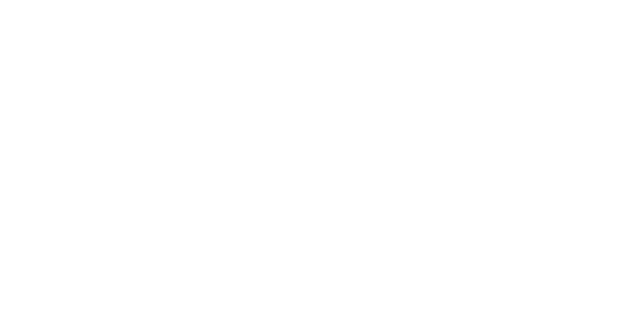
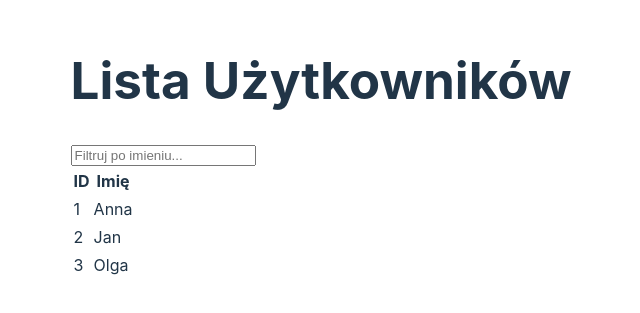
Before and after one commit to lukas-sikora/zadania-react, a React (Vite) app in the folder react-training/: page / in a window 1280 px wide. Shown: the part 251-564 px from the top of the page, without its empty margins (319-959 px from the left). Built offline with nearby package versions, Linux system fonts and the light colour scheme.

Commit message:
use-effect-task/2

```diff
--- a/react-training/src/App.jsx
+++ b/react-training/src/App.jsx
@@ -1,5 +1,11 @@
+import UsersTable from "./components/UserTable";
+
 const App = () => {
-  return <div></div>;
+  return (
+    <div>
+      <UsersTable />
+    </div>
+  );
 };
 
 export default App;
--- /dev/null
+++ b/react-training/src/components/UserTable.jsx
@@ -0,0 +1,31 @@
+const usersData = [
+  { id: 1, name: "Anna" },
+  { id: 2, name: "Jan" },
+  { id: 3, name: "Olga" },
+];
+
+const UsersTable = () => {
+  return (
+    <div>
+      <h1>Lista Użytkowników</h1>
+      <input type="text" placeholder="Filtruj po imieniu..." />
+      <table>
+        <thead>
+          <tr>
+            <th>ID</th>
+            <th>Imię</th>
+          </tr>
+        </thead>
+        <tbody>
+          {usersData.map(({ id, name }) => (
+            <tr key={id}>
+              <td>{id}</td>
+              <td>{name}</td>
+            </tr>
+          ))}
+        </tbody>
+      </table>
+    </div>
+  );
+};
+export default UsersTable;
```
